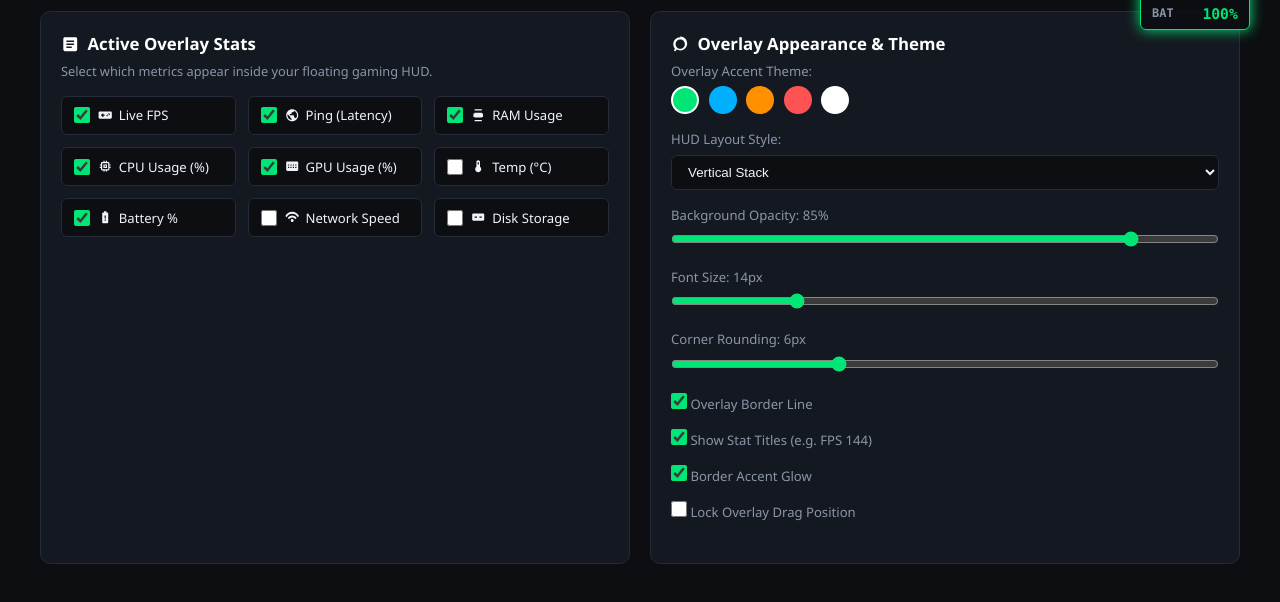
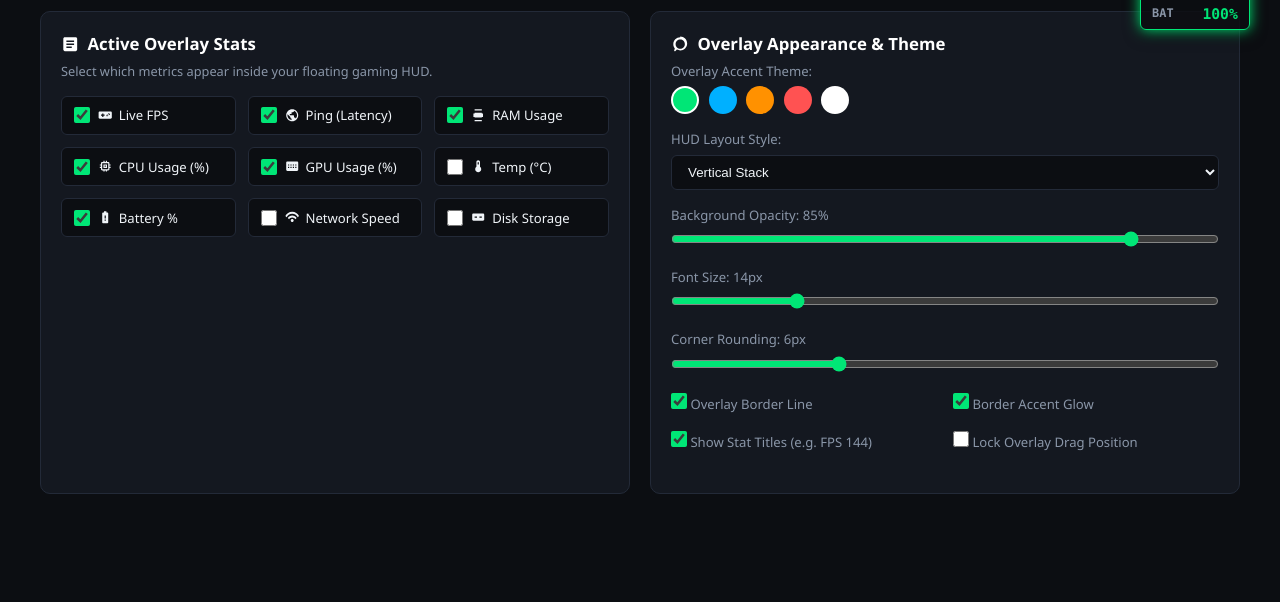
Before and after one commit to Emmzain/LiteOverlay, a website: page index.html in a window 1280 px wide. Shown: the part 160-762 px from the top of the page. Drawn offline with Linux system fonts and the light colour scheme.

Commit message:
Fix overlay background opacity, border line and glow checkbox layout and styling

```diff
--- a/app.js
+++ b/app.js
@@ -245,14 +245,14 @@
     var alpha = (state.settings.opacity / 100).toFixed(2);
     var bgColor = state.settings.opacity === 0 ? 'transparent' : 'rgba(12, 14, 18, ' + alpha + ')';
     var sizePx = state.settings.fontSize + 'px';
-    var borderStyle = state.settings.showBorder ? '1px solid ' + state.settings.accentColor : 'none';
+    var borderStyle = state.settings.showBorder ? '1px solid ' + state.settings.accentColor : '1px solid transparent';
 
     var shadowStyle = 'none';
     if (state.settings.opacity > 0) {
-      shadowStyle = '0 0 12px rgba(0, 0, 0, 0.6)';
+      shadowStyle = '0 4px 16px rgba(0, 0, 0, 0.6)';
     }
-    if (state.settings.glowEffect && state.settings.showBorder) {
-      shadowStyle = '0 0 14px ' + state.settings.accentColor;
+    if (state.settings.showBorder && state.settings.glowEffect) {
+      shadowStyle = '0 0 14px ' + state.settings.accentColor + ', 0 4px 16px rgba(0, 0, 0, 0.6)';
     }
 
     if (elements.overlay) {
@@ -289,6 +289,17 @@
         var targetPane = document.getElementById(targetTabId);
         if (targetPane) targetPane.classList.add('active');
       });
+    }
+  }
+
+  function syncGlowCheckboxState() {
+    if (elements.toggleGlowCheckbox) {
+      elements.toggleGlowCheckbox.disabled = !state.settings.showBorder;
+      var container = document.getElementById('glow-checkbox-container');
+      if (container) {
+        container.style.opacity = state.settings.showBorder ? '1' : '0.45';
+        container.style.pointerEvents = state.settings.showBorder ? 'auto' : 'none';
+      }
     }
   }
 
@@ -369,6 +380,7 @@
       elements.toggleBorderCheckbox.checked = state.settings.showBorder;
       elements.toggleBorderCheckbox.addEventListener('change', function(e) {
         state.settings.showBorder = e.target.checked;
+        syncGlowCheckboxState();
         applyOverlayStyles();
       });
     }
@@ -388,6 +400,8 @@
         applyOverlayStyles();
       });
     }
+
+    syncGlowCheckboxState();
 
     if (elements.lowPowerCheckbox) {
       elements.lowPowerCheckbox.checked = state.settings.lowPower;
--- a/index.html
+++ b/index.html
@@ -176,18 +176,18 @@
               <input type="range" id="overlay-radius" min="0" max="20" value="6">
             </div>
 
-            <div class="setting-group checkboxes-inline">
+            <div class="setting-group checkboxes-grid">
               <label class="checkbox-label">
                 <input type="checkbox" id="toggle-border" checked>
                 <span>Overlay Border Line</span>
               </label>
+              <label class="checkbox-label" id="glow-checkbox-container">
+                <input type="checkbox" id="toggle-glow" checked>
+                <span>Border Accent Glow</span>
+              </label>
               <label class="checkbox-label">
                 <input type="checkbox" id="show-labels" checked>
                 <span>Show Stat Titles (e.g. FPS 144)</span>
-              </label>
-              <label class="checkbox-label">
-                <input type="checkbox" id="toggle-glow" checked>
-                <span>Border Accent Glow</span>
               </label>
               <label class="checkbox-label">
                 <input type="checkbox" id="lock-overlay">
--- a/styles.css
+++ b/styles.css
@@ -293,6 +293,19 @@ html, body {
   gap: 0.6rem;
 }
 
+.checkboxes-grid {
+  display: grid;
+  grid-template-columns: 1fr 1fr;
+  gap: 0.75rem 1rem;
+  margin-top: 0.5rem;
+}
+
+@media (max-width: 500px) {
+  .checkboxes-grid {
+    grid-template-columns: 1fr;
+  }
+}
+
 .checkbox-label {
   display: flex;
   display: -ms-flexbox;
@@ -404,14 +417,15 @@ input:checked + .switch-slider:before {
   top: 30px;
   right: 30px;
   z-index: 999999;
-  background: rgba(12, 14, 18, 0.85) !important;
-  border: 1px solid #00e676 !important;
+  background: rgba(12, 14, 18, 0.85);
+  border: 1px solid #00e676;
   border-radius: 6px;
   padding: 0.5em 0.8em;
-  color: #ffffff !important;
+  color: #ffffff;
   font-family: 'Consolas', monospace;
   user-select: none;
   box-shadow: 0 0 12px rgba(0, 0, 0, 0.6);
+  transition: background-color 0.15s ease, border-color 0.15s ease, box-shadow 0.15s ease;
 }
 
 .game-overlay.hidden {
```
Also changed, not shown: Logo.png, 1 other file.
